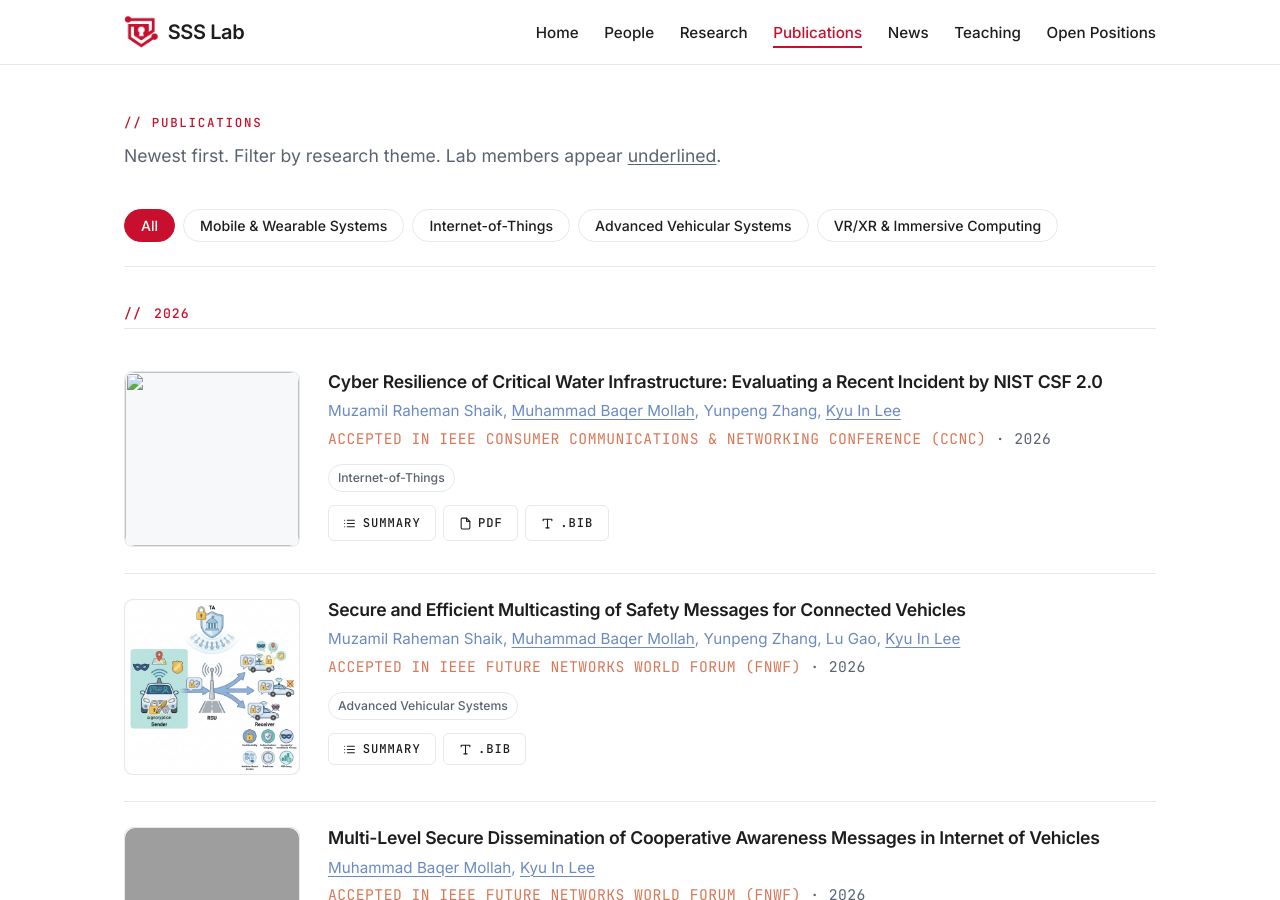
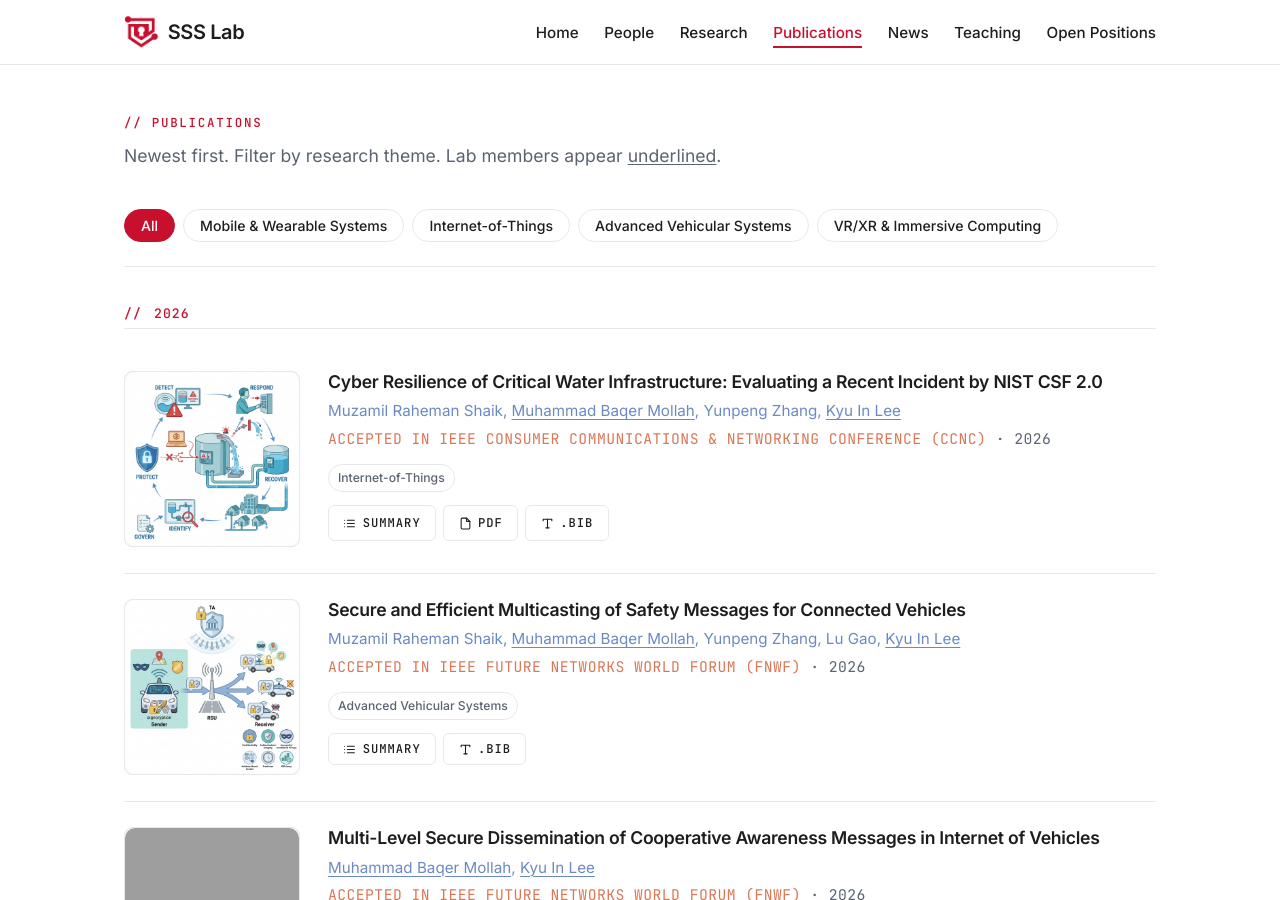
Before and after one commit to UH-SSS-Lab/uhssslab, a Jekyll site: the page built from publications.html, in a window 1280 px wide and 900 px high. Built offline with Jekyll 4.4.1, drawn with Linux system fonts in a browser that asks for light colours; grey boxes are pictures that could not be loaded.

Commit message:
Add figure for CCNC '26 water-infrastructure paper
Co-Authored-By: Claude Fable 5.1 <noreply@anthropic.com>
Claude-Session: https://claude.ai/code/session_01UHhNvK36gZ5hAZk3S6gtCE

```diff
--- a/_data/publications.yml
+++ b/_data/publications.yml
@@ -12,7 +12,7 @@
   venue: Accepted in IEEE Consumer Communications & Networking Conference (CCNC)
   year: 2026
   themes: [iot]
-  figure: ""
+  figure: /assets/img/pubs/26_WaterCSF_CCNC.png
   pdf: /papers_pdf/26_WaterCSF_CCNC.pdf
   doi: ""
   dataset: ""
```
Also changed, not shown: assets/img/pubs/26_WaterCSF_CCNC.png (added).
